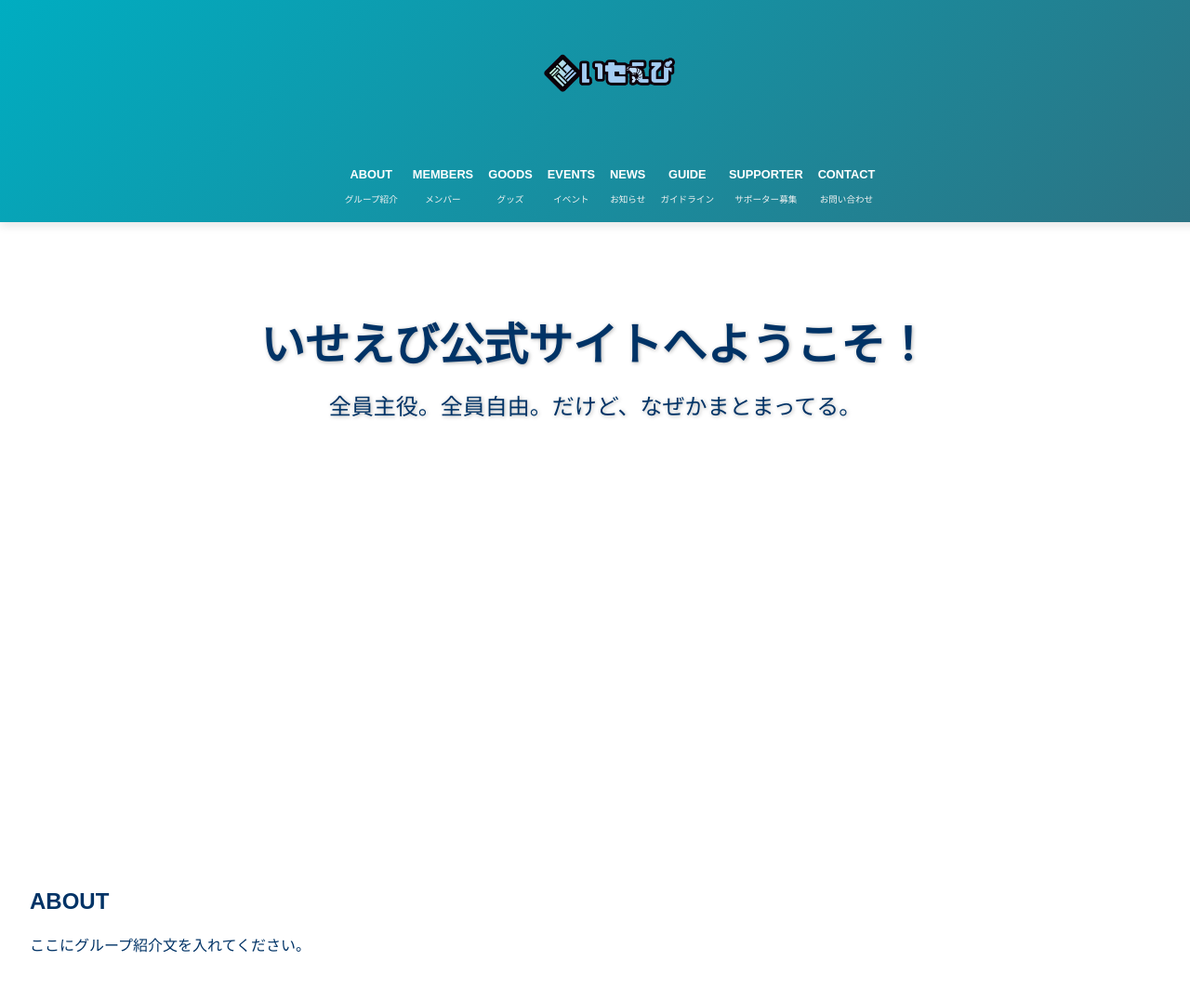
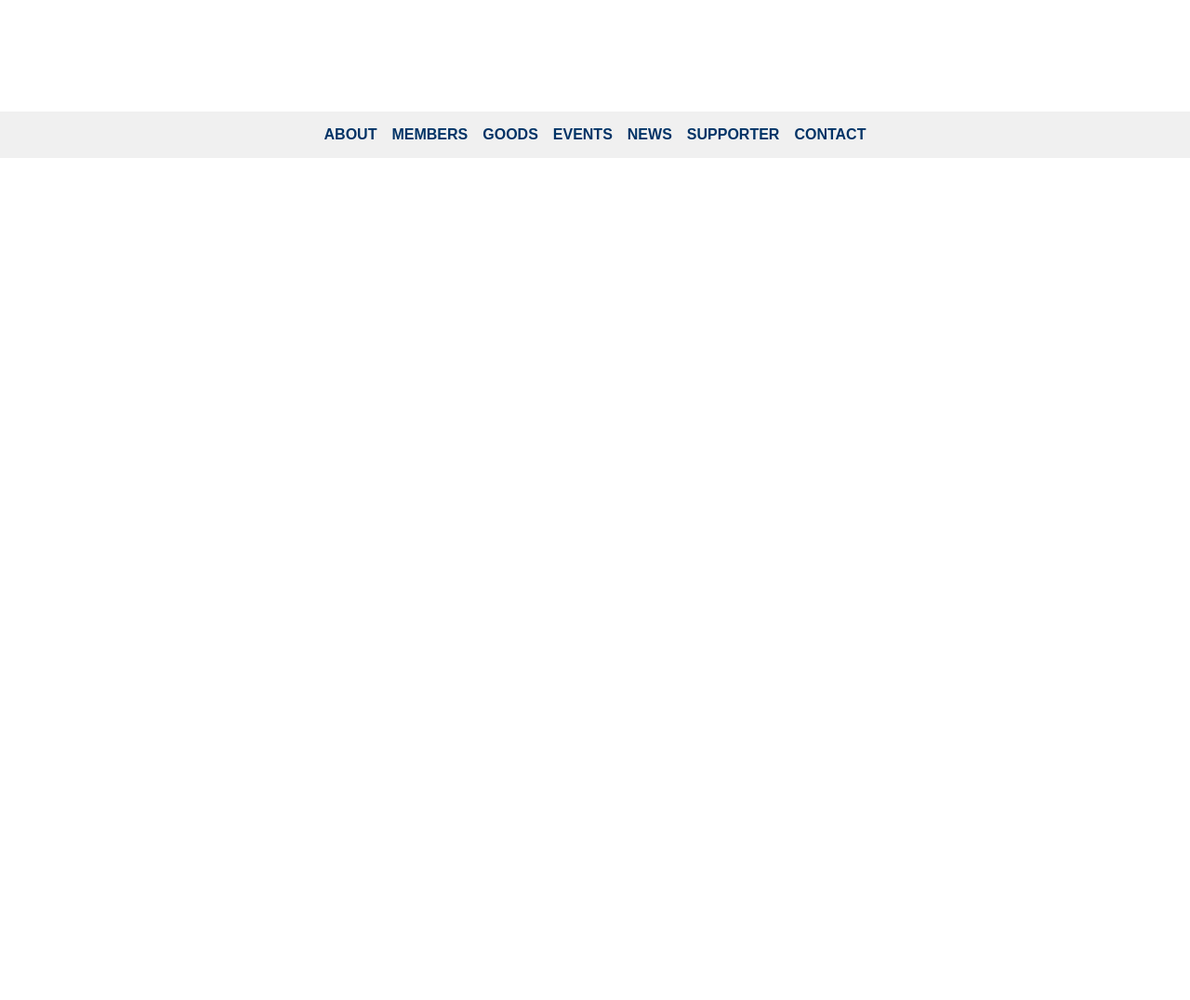
Before and after one commit to Iseebi-info/iseebi-site, a plain HTML site: page index.html in a window 1280 px wide. Shown: the whole page at 93% size. After the commit the page ends 800 px from the top, so only its background shows below. Drawn offline with Linux system fonts and the light colour scheme.

Commit message:
Update index.html

```diff
--- a/index.html
+++ b/index.html
@@ -1,15 +1,24 @@
-<!DOCTYPE html>
-<html lang="ja">
-<head>
-  <meta charset="UTF-8" />
-  <meta name="viewport" content="width=device-width, initial-scale=1" />
-  <title>いせえび公式サイト</title>
+<nav class="mainNav">
+  <ul>
+    <li><a href="#about">ABOUT</a></li>
+    <li><a href="#members">MEMBERS</a></li>
+    <li><a href="#goods">GOODS</a></li>
+    <li><a href="#events">EVENTS</a></li>
+    <li><a href="#news">NEWS</a></li>
+    <li><a href="#support">SUPPORTER</a></li>
+    <li><a href="#contact">CONTACT</a></li>
+  </ul>
+</nav>
+
 <style>
   :root {
     --bg-light: #fff;
-      --text-color: #003366; /* 全体文字を藍色に */
+    --text-color: #003366;
     --accent-color: #00adc1;
     --shadow: 0 4px 10px rgba(0,0,0,0.1);
+  }
+  html {
+    scroll-behavior: smooth;
   }
   body {
     margin: 0;
@@ -17,128 +26,30 @@
     background: var(--bg-light);
     color: var(--text-color);
   }
-    .globalHeader {
-      display: flex;
-      flex-direction: column;
-      align-items: center;
-      padding: 0.5rem 1rem;
-      background: linear-gradient(135deg, #00adc1, #2d7282);
-      color: white;
-      box-shadow: var(--shadow);
-      position: fixed;
-      width: 100%;
-      top: 0;
-      left: 0;
-      z-index: 999;
-      overflow-x: hidden;
-    }
-    .globalHeader__logo img {
-      height: 100px;
-      width: auto;
-    }
-    .globalHeader__nav {
+  .mainNav {
     display: flex;
     justify-content: center;
-      width: 100%;
-      margin-top: 0.5rem;
+    gap: 1rem;
+    padding: 1rem;
+    background: #f0f0f0;
+    position: sticky;
+    top: 120px;
+    z-index: 998;
   }
-    .globalHeader__navList {
+  .mainNav ul {
+    list-style: none;
     display: flex;
-      flex-wrap: wrap;
-      justify-content: center;
-      list-style: none;
+    gap: 1rem;
     margin: 0;
     padding: 0;
-      gap: 1rem;
   }
-    .globalHeader__navItem {
-      text-align: center;
+  .mainNav a {
+    text-decoration: none;
+    color: var(--text-color);
+    font-weight: bold;
+    transition: color 0.3s;
   }
-    .globalHeader__navLabelMain {
-      font-weight: bold;
-      font-size: 0.8rem;
-    }
-    .globalHeader__navLabelSub {
-      font-size: 0.6rem;
-      color: #f1f2f2;
-    }
-    .globalHeader__navLink {
-      text-decoration: none;
-      color: white;
-      display: block;
-    }
-    .globalHeader__navLink:hover {
-      color: #f1f2f2;
-    }
-    .hero {
-      height: 90vh;
-      background: url('your-visual-image.jpg') center/cover no-repeat;
-      display: flex;
-      flex-direction: column;
-      justify-content: center;
-      align-items: center;
-      padding: 2rem;
-      text-align: center;
-    }
-    .hero h2, .hero p {
-      color: #003366;
-      text-shadow: 1px 1px 4px rgba(0,0,0,0.3);
-      margin: 0.5rem 0;
-    }
-    .hero h2 {
-      font-size: 3rem;
-      font-weight: bold;
-      opacity: 0;
-      transform: translateY(30px);
-      animation: fadeInUp 1s forwards;
-    }
-    .hero p {
-      font-size: 1.5rem;
-      font-weight: 500;
-      opacity: 0;
-      transform: translateY(30px);
-      animation: fadeInUp 1s forwards;
-      animation-delay: 0.5s;
-    }
-    @keyframes fadeInUp {
-      to {
-        opacity: 1;
-        transform: translateY(0);
-      }
+  .mainNav a:hover {
+    color: var(--accent-color);
   }
 </style>
-</head>
-<body>
-  <header class="globalHeader">
-    <h1 class="globalHeader__logo">
-      <a href="#">
-        <img src="いセえびロゴ黒.png" alt="いせえび公式ロゴ">
-      </a>
-    </h1>
-    <nav class="globalHeader__nav">
-      <ul class="globalHeader__navList">
-        <li class="globalHeader__navItem"><a class="globalHeader__navLink" href="#about"><p class="globalHeader__navLabelMain">ABOUT</p><p class="globalHeader__navLabelSub">グループ紹介</p></a></li>
-        <li class="globalHeader__navItem"><a class="globalHeader__navLink" href="#members"><p class="globalHeader__navLabelMain">MEMBERS</p><p class="globalHeader__navLabelSub">メンバー</p></a></li>
-        <li class="globalHeader__navItem"><a class="globalHeader__navLink" href="#goods"><p class="globalHeader__navLabelMain">GOODS</p><p class="globalHeader__navLabelSub">グッズ</p></a></li>
-        <li class="globalHeader__navItem"><a class="globalHeader__navLink" href="#events"><p class="globalHeader__navLabelMain">EVENTS</p><p class="globalHeader__navLabelSub">イベント</p></a></li>
-        <li class="globalHeader__navItem"><a class="globalHeader__navLink" href="#news"><p class="globalHeader__navLabelMain">NEWS</p><p class="globalHeader__navLabelSub">お知らせ</p></a></li>
-        <li class="globalHeader__navItem"><a class="globalHeader__navLink" href="#guide"><p class="globalHeader__navLabelMain">GUIDE</p><p class="globalHeader__navLabelSub">ガイドライン</p></a></li>
-        <li class="globalHeader__navItem"><a class="globalHeader__navLink" href="#support"><p class="globalHeader__navLabelMain">SUPPORTER</p><p class="globalHeader__navLabelSub">サポーター募集</p></a></li>
-        <li class="globalHeader__navItem"><a class="globalHeader__navLink" href="#contact"><p class="globalHeader__navLabelMain">CONTACT</p><p class="globalHeader__navLabelSub">お問い合わせ</p></a></li>
-      </ul>
-    </nav>
-  </header>
-
-  <section class="hero">
-    <h2>いせえび公式サイトへようこそ！</h2>
-    <p>全員主役。全員自由。だけど、なぜかまとまってる。</p>
-  </section>
-
-  <main style="padding-top: 120px;">
-    <section id="about" style="padding: 2rem;">
-      <h2>ABOUT</h2>
-      <p>ここにグループ紹介文を入れてください。</p>
-    </section>
-  </main>
-</body>
-</html>
```
Lines whose indentation alone changed are shown as unchanged.
